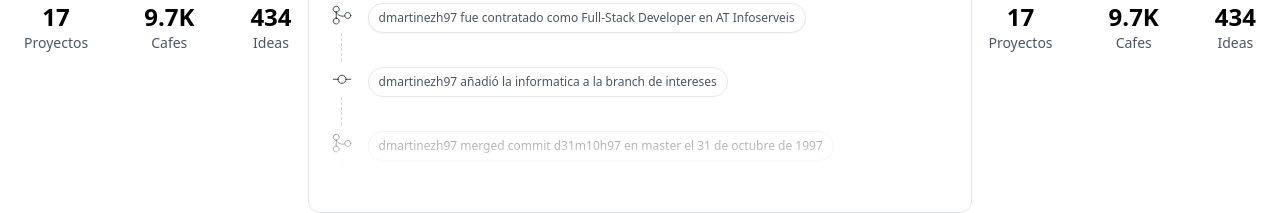
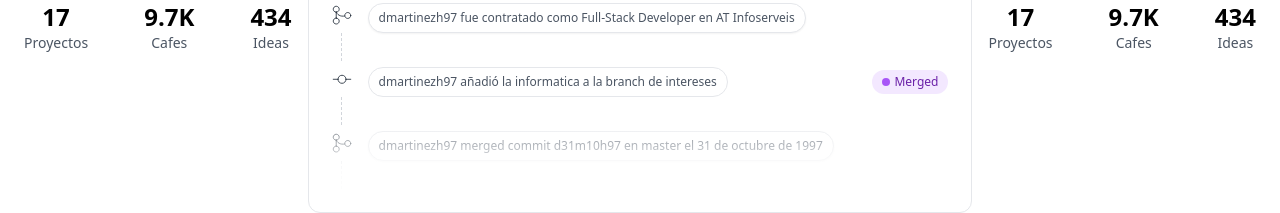
Before and after one commit to dmartinezh97/portafolio, a Nuxt app: page / in a window 1280 px wide. Shown: the part 355-568 px from the top of the page. Built offline with nearby package versions, Linux system fonts and the light colour scheme.

Commit message:
Añadir merge

```diff
--- a/components/Proyectos.vue
+++ b/components/Proyectos.vue
@@ -44,7 +44,7 @@
 
                             <GithubNewMerge text="dmartinezh97 fue contratado como Full-Stack Developer en AT Infoserveis"></GithubNewMerge>
 
-                            <GithubNewCommit text="dmartinezh97 añadió la informatica a la branch de intereses"></GithubNewCommit>
+                            <GithubNewCommit tipo="Merged" text="dmartinezh97 añadió la informatica a la branch de intereses"></GithubNewCommit>
 
                             <GithubNewMerge text="dmartinezh97 merged commit d31m10h97 en master el 31 de octubre de 1997"></GithubNewMerge>
                         </ul>
--- a/components/github/NewCommit.vue
+++ b/components/github/NewCommit.vue
@@ -31,7 +31,7 @@ export default {
         tipo: {
             type: String,
             validator: function (value) {
-                return ['Actualmente', 'En progreso'].indexOf(value) !== -1;
+                return ['Actualmente', 'En progreso', 'Merged'].indexOf(value) !== -1;
             }
         }
     },
@@ -40,10 +40,12 @@ export default {
             classTextTipo: {
                 'bg-green-100 text-green-800': this.tipo == 'Actualmente',
                 'bg-orange-100 text-orange-800': this.tipo == 'En progreso',
+                'bg-purple-100 text-purple-800': this.tipo == 'Merged',
             },
             classObjectTipo: {
                 'bg-green-500': this.tipo == 'Actualmente',
                 'bg-orange-500': this.tipo == 'En progreso',
+                'bg-purple-500': this.tipo == 'Merged',
             }
         }
     }
--- a/components/github/NewMerge.vue
+++ b/components/github/NewMerge.vue
@@ -31,7 +31,7 @@ export default {
         tipo: {
             type: String,
             validator: function (value) {
-                return ['Actualmente', 'En progreso'].indexOf(value) !== -1;
+                return ['Actualmente', 'En progreso', 'Merged'].indexOf(value) !== -1;
             }
         }
     },
@@ -40,10 +40,12 @@ export default {
             classTextTipo: {
                 'bg-green-100 text-green-800': this.tipo == 'Actualmente',
                 'bg-orange-100 text-orange-800': this.tipo == 'En progreso',
+                'bg-purple-100 text-purple-800': this.tipo == 'Merged',
             },
             classObjectTipo: {
                 'bg-green-500': this.tipo == 'Actualmente',
                 'bg-orange-500': this.tipo == 'En progreso',
+                'bg-purple-500': this.tipo == 'Merged',
             }
         }
     }
```
